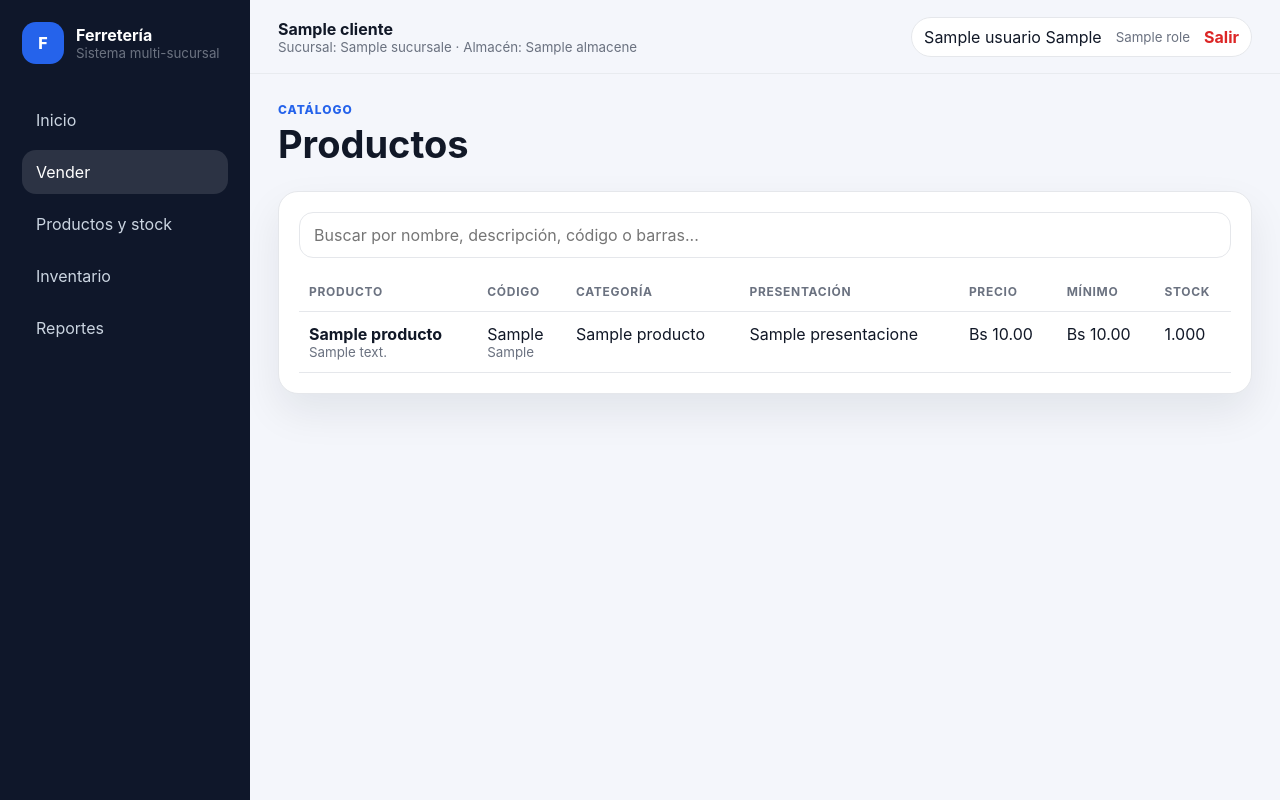
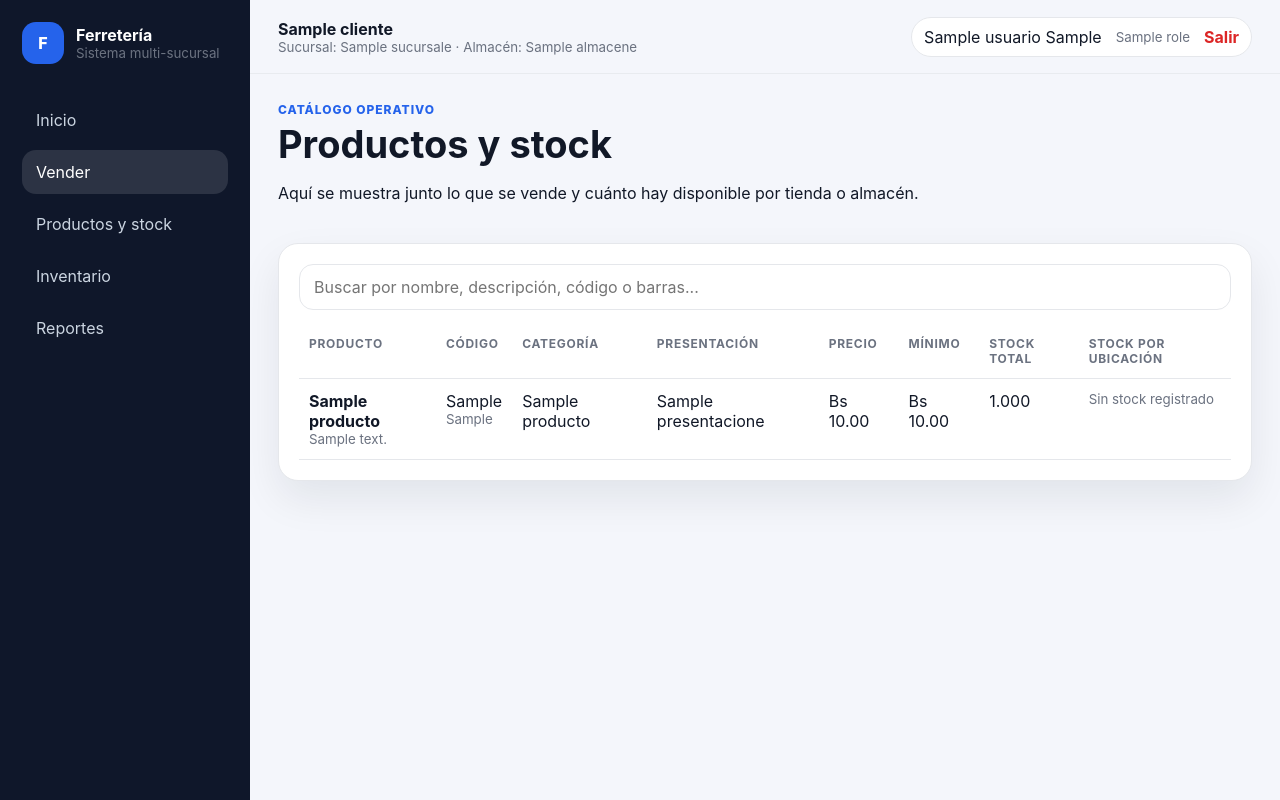
Before and after one commit to lfserna/ferreteria, a Flask app: page /productos in a window 1280 px wide. Run offline with Flask 3, Linux system fonts and the light colour scheme; the visitor is signed in with stand-in values (Sample User, id 1); tables that the repository leaves empty or names only in its code hold one stand-in row (values such as "Sample post").

Commit message:
Unir producto e inventario en vista de productos

```diff
--- a/app/templates/products/index.html
+++ b/app/templates/products/index.html
@@ -1,11 +1,11 @@
 {% extends "base.html" %}
-{% block title %}Productos · Ferretería{% endblock %}
+{% block title %}Productos y stock · Ferretería{% endblock %}
 {% block content %}
-<section class="page-heading"><div><p class="eyebrow">Catálogo</p><h1>Productos</h1></div></section>
+<section class="page-heading"><div><p class="eyebrow">Catálogo operativo</p><h1>Productos y stock</h1><p class="page-note">Aquí se muestra junto lo que se vende y cuánto hay disponible por tienda o almacén.</p></div></section>
 <div class="panel">
     <input class="search-input" type="search" data-auto-search data-target="#productTable tbody" data-url="{{ url_for('products.buscar') }}" placeholder="Buscar por nombre, descripción, código o barras...">
-    <div class="responsive-table"><table id="productTable"><thead><tr><th>Producto</th><th>Código</th><th>Categoría</th><th>Presentación</th><th>Precio</th><th>Mínimo</th><th>Stock</th></tr></thead><tbody>
-    {% for p in products %}<tr><td><strong>{{ p.nombre }}</strong><small>{{ p.descripcion }}</small></td><td>{{ p.codigo_producto }}<small>{{ p.codigo_barras }}</small></td><td>{{ p.categoria }}</td><td>{{ p.presentacion }}</td><td>Bs {{ '%.2f'|format(p.precio_venta_estandar) }}</td><td>Bs {{ '%.2f'|format(p.precio_minimo_venta) }}</td><td>{{ p.stock_total }}</td></tr>{% endfor %}
+    <div class="responsive-table"><table id="productTable"><thead><tr><th>Producto</th><th>Código</th><th>Categoría</th><th>Presentación</th><th>Precio</th><th>Mínimo</th><th>Stock total</th><th>Stock por ubicación</th></tr></thead><tbody>
+    {% for p in products %}<tr><td><strong>{{ p.nombre }}</strong><small>{{ p.descripcion }}</small></td><td>{{ p.codigo_producto }}<small>{{ p.codigo_barras }}</small></td><td>{{ p.categoria }}</td><td>{{ p.presentacion }}</td><td>Bs {{ '%.2f'|format(p.precio_venta_estandar) }}</td><td>Bs {{ '%.2f'|format(p.precio_minimo_venta) }}</td><td>{{ p.stock_total }}</td><td><small>{{ p.stock_ubicaciones }}</small></td></tr>{% endfor %}
     </tbody></table></div>
 </div>
 {% endblock %}
```
